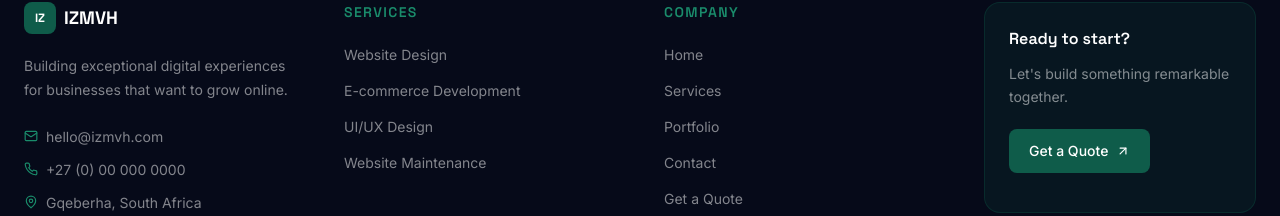
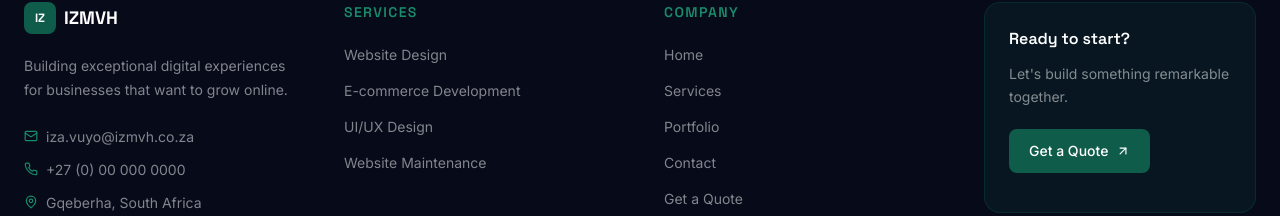
Before and after one commit to IzaTheUIDesigner/izmvh-design-studio, a Next.js app: page /contact in a window 1280 px wide. Shown: the part 1339-1555 px from the top of the page. Built offline with nearby package versions, Linux system fonts and the light colour scheme.

Commit message:
Update email to iza.vuyo@izmvh.co.za

```diff
--- a/app/contact/ContactClient.tsx
+++ b/app/contact/ContactClient.tsx
@@ -7,7 +7,7 @@ import SectionHeading from '@/components/SectionHeading'
 import Button from '@/components/Button'
 
 const contactInfo = [
-  { icon: <Mail size={18} />, label: 'Email', value: 'hello@izmvh.com', href: 'mailto:hello@izmvh.com' },
+  { icon: <Mail size={18} />, label: 'Email', value: 'iza.vuyo@izmvh.co.za', href: 'mailto:iza.vuyo@izmvh.co.za' },
   { icon: <Phone size={18} />, label: 'Phone', value: '+27 (0) 00 000 0000', href: 'tel:+27000000000' },
   { icon: <MapPin size={18} />, label: 'Location', value: 'Gqeberha (Port Elizabeth), Eastern Cape, South Africa', href: null },
   { icon: <Clock size={18} />, label: 'Response time', value: 'Within 24–48 hours on business days', href: null },
--- a/components/Footer.tsx
+++ b/components/Footer.tsx
@@ -27,8 +27,8 @@ export default function Footer() {
               Building exceptional digital experiences for businesses that want to grow online.
             </p>
             <div className="flex flex-col gap-3">
-              <a href="mailto:hello@izmvh.com" className="flex items-center gap-2 hover:text-white transition-colors" style={{ color: 'rgba(255,255,255,0.5)', fontSize: '14px' }}>
-                <Mail size={14} style={{ color: '#1A8C6B' }} /> hello@izmvh.com
+              <a href="mailto:iza.vuyo@izmvh.co.za" className="flex items-center gap-2 hover:text-white transition-colors" style={{ color: 'rgba(255,255,255,0.5)', fontSize: '14px' }}>
+                <Mail size={14} style={{ color: '#1A8C6B' }} /> iza.vuyo@izmvh.co.za
               </a>
               <a href="tel:+27000000000" className="flex items-center gap-2 hover:text-white transition-colors" style={{ color: 'rgba(255,255,255,0.5)', fontSize: '14px' }}>
                 <Phone size={14} style={{ color: '#1A8C6B' }} /> +27 (0) 00 000 0000
```
